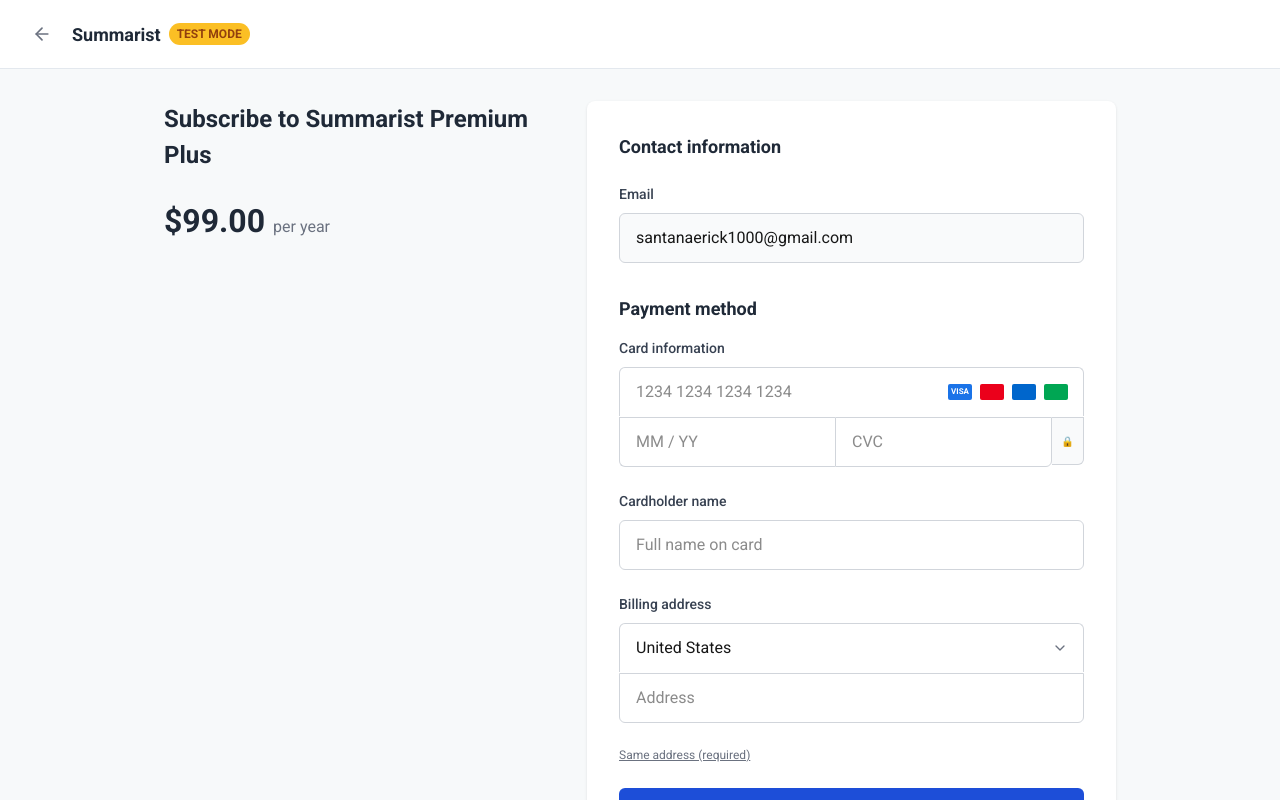
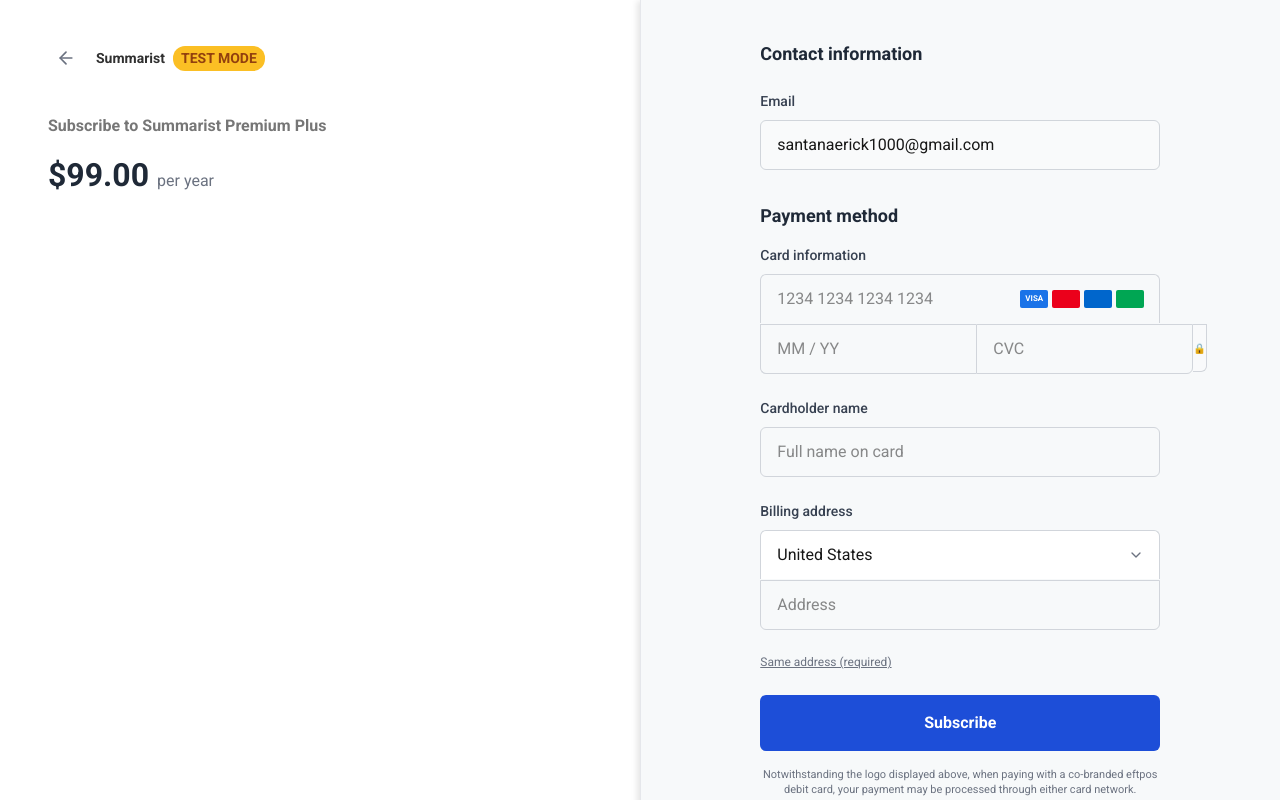
Before and after one commit to DerrickSimilien/Summarist-Virtual-Internship, a Next.js app: page /checkout in a window 1280 px wide. Shown: the top 800 px of the page. Built offline with nearby package versions, Linux system fonts and the light colour scheme.

Commit message:
Initialized git repository

```diff
--- a/src/app/checkout/page.tsx
+++ b/src/app/checkout/page.tsx
@@ -54,18 +54,20 @@
     <div style={{
       minHeight: '100vh',
       backgroundColor: '#f7f9fa',
-      fontFamily: '-apple-system, BlinkMacSystemFont, "Segoe UI", Roboto, sans-serif'
+      fontFamily: '-apple-system, BlinkMacSystemFont, "Segoe UI", Roboto, sans-serif',
+      display: 'flex'
     }}>
-      {/* Header */}
+      {/* Left Side - White background with subscription details */}
       <div style={{
+        flex: '1',
         backgroundColor: 'white',
-        borderBottom: '1px solid #e3e8ee',
-        padding: '16px 24px',
+        padding: '40px 48px',
         display: 'flex',
-        alignItems: 'center',
-        justifyContent: 'space-between'
+        flexDirection: 'column',
+        minHeight: '100vh'
       }}>
-        <div style={{ display: 'flex', alignItems: 'center', gap: '12px' }}>
+        {/* Header with back arrow, Summarist, and TEST MODE */}
+        <div style={{ display: 'flex', alignItems: 'center', gap: '12px', marginBottom: '40px' }}>
           <button
             onClick={() => router.back()}
             style={{
@@ -82,16 +84,16 @@
           </button>
           <div style={{ display: 'flex', alignItems: 'center', gap: '8px' }}>
             <span style={{
-              fontSize: '18px',
+              fontSize: '14px',
               fontWeight: '600',
-              color: '#1f2937'
+              color: '#1A1A1AE6'
             }}>
               Summarist
             </span>
             <span style={{
               backgroundColor: '#fbbf24',
               color: '#92400e',
-              fontSize: '12px',
+              fontSize: '14px',
               fontWeight: '600',
               padding: '2px 8px',
               borderRadius: '12px',
@@ -101,25 +103,15 @@
             </span>
           </div>
         </div>
-      </div>
 
-      {/* Main Content */}
-      <div style={{
-        maxWidth: '1000px',
-        margin: '0 auto',
-        padding: '32px 24px',
-        display: 'grid',
-        gridTemplateColumns: '1fr 1fr',
-        gap: '48px',
-        minHeight: 'calc(100vh - 80px)'
-      }}>
-        {/* Left Side - Subscription Details */}
-        <div style={{ display: 'flex', flexDirection: 'column', justifyContent: 'flex-start' }}>
+        {/* Subscription Details */}
+        <div>
           <h1 style={{
-            fontSize: '24px',
+            fontSize: '16px',
             fontWeight: '600',
-            color: '#1f2937',
-            margin: '0 0 8px 0'
+            color: '#1A1A1A99',
+            margin: '0 0 8px 0',
+            lineHeight: '1.2'
           }}>
             {currentPlan.title}
           </h1>
@@ -140,9 +132,20 @@
             </span>
           </div>
         </div>
+      </div>
 
-        {/* Right Side - Payment Form */}
-        <div style={{ backgroundColor: 'white', borderRadius: '8px', padding: '32px', boxShadow: '0 1px 3px rgba(0, 0, 0, 0.1)' }}>
+      {/* Right Side - Payment Form with shadow separation */}
+      <div style={{
+        flex: '1',
+        backgroundColor: '#f7f9fa',
+        padding: '40px 48px',
+        borderLeft: '1px solid #e5e7eb',
+        boxShadow: '-4px 0 6px -1px rgba(0, 0, 0, 0.1)',
+        minHeight: '100vh',
+        display: 'flex',
+        justifyContent: 'center'
+      }}>
+        <div style={{ width: '100%', maxWidth: '400px' }}>
         <h2 style={{
           fontSize: '18px',
           fontWeight: '600',
@@ -174,7 +177,8 @@
                 border: '1px solid #d1d5db',
                 borderRadius: '6px',
                 fontSize: '16px',
-                  backgroundColor: '#f9fafb'
+                backgroundColor: '#f9fafb',
+                boxSizing: 'border-box'
               }}
             />
           </div>
@@ -217,7 +221,8 @@
                 borderTopLeftRadius: '6px',
                 borderTopRightRadius: '6px',
                 fontSize: '16px',
-                  borderBottom: 'none'
+                borderBottom: 'none',
+                boxSizing: 'border-box'
               }}
             />
             {/* Card Icons */}
@@ -227,12 +232,12 @@
               top: '50%',
               transform: 'translateY(-50%)',
               display: 'flex',
-                gap: '8px'
+              gap: '4px'
             }}>
-                <div style={{ width: '24px', height: '16px', backgroundColor: '#1a73e8', borderRadius: '2px', fontSize: '8px', color: 'white', display: 'flex', alignItems: 'center', justifyContent: 'center', fontWeight: 'bold' }}>VISA</div>
-                <div style={{ width: '24px', height: '16px', backgroundColor: '#eb001b', borderRadius: '2px' }}></div>
-                <div style={{ width: '24px', height: '16px', backgroundColor: '#0066cc', borderRadius: '2px' }}></div>
-                <div style={{ width: '24px', height: '16px', backgroundColor: '#00a653', borderRadius: '2px' }}></div>
+              <div style={{ width: '28px', height: '18px', backgroundColor: '#1a73e8', borderRadius: '2px', fontSize: '8px', color: 'white', display: 'flex', alignItems: 'center', justifyContent: 'center', fontWeight: 'bold' }}>VISA</div>
+              <div style={{ width: '28px', height: '18px', backgroundColor: '#eb001b', borderRadius: '2px' }}></div>
+              <div style={{ width: '28px', height: '18px', backgroundColor: '#0066cc', borderRadius: '2px' }}></div>
+              <div style={{ width: '28px', height: '18px', backgroundColor: '#00a653', borderRadius: '2px' }}></div>
             </div>
           </div>
 
@@ -252,7 +257,8 @@
                 borderBottomRightRadius: '0',
                 borderTopLeftRadius: '0',
                 borderRight: 'none',
-                  fontSize: '16px'
+                fontSize: '16px',
+                boxSizing: 'border-box'
               }}
             />
             <input
@@ -268,7 +274,8 @@
                 borderTopLeftRadius: '0',
                 borderBottomLeftRadius: '0',
                 borderTopRightRadius: '0',
-                  fontSize: '16px'
+                fontSize: '16px',
+                boxSizing: 'border-box'
               }}
             />
             <div style={{
@@ -308,7 +315,8 @@
                 padding: '12px 16px',
                 border: '1px solid #d1d5db',
                 borderRadius: '6px',
-                  fontSize: '16px'
+                fontSize: '16px',
+                boxSizing: 'border-box'
               }}
             />
           </div>
@@ -342,7 +350,8 @@
                   backgroundColor: 'white',
                   appearance: 'none',
                   paddingRight: '40px',
-                    borderBottom: 'none'
+                  borderBottom: 'none',
+                  boxSizing: 'border-box'
                 }}
               >
                 <option value="United States">United States</option>
@@ -381,7 +390,8 @@
                 borderBottomRightRadius: '6px',
                 borderTopLeftRadius: '0',
                 borderTopRightRadius: '0',
-                  fontSize: '16px'
+                fontSize: '16px',
+                boxSizing: 'border-box'
               }}
             />
           </div>
```
Lines whose indentation alone changed are shown as unchanged.
